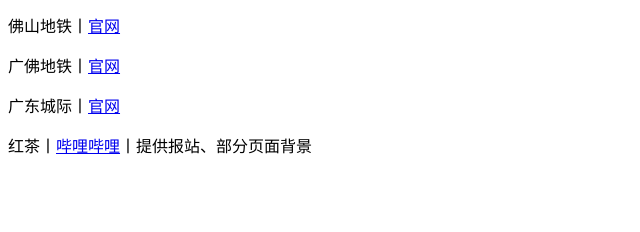
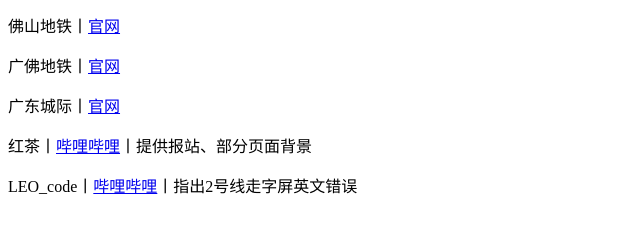
Before and after one commit to 380AM-0204/380AM-0204.github.io, a plain HTML site: page tbmx.html in a window 1280 px wide. Shown: the part 102-334 px from the top of the page, without its empty margins (0-640 px from the left). Drawn offline with Linux system fonts and the light colour scheme.

Commit message:
tbmx.html

```diff
--- a/tbmx.html
+++ b/tbmx.html
@@ -24,8 +24,8 @@
     <p>佛山地铁丨<a href="https://www.fmetro.net/">官网</a></p>
     <p>广佛地铁丨<a href="http://guangfometro.cn/">官网</a></p>
     <p>广东城际丨<a href="https://www.gzmtr.com/">官网</a></p>
-    <p>红茶丨<a href="https://space.bilibili.com/9033373">哔哩哔哩</a>丨提供报站、部分页面背景
-    <p>
+    <p>红茶丨<a href="https://space.bilibili.com/9033373">哔哩哔哩</a>丨提供报站、部分页面背景<p>
+    <p>LEO_code丨<a href="https://space.bilibili.com/485405395">哔哩哔哩</a>丨指出2号线走字屏英文错误
 </body>
 
 </html>
```
